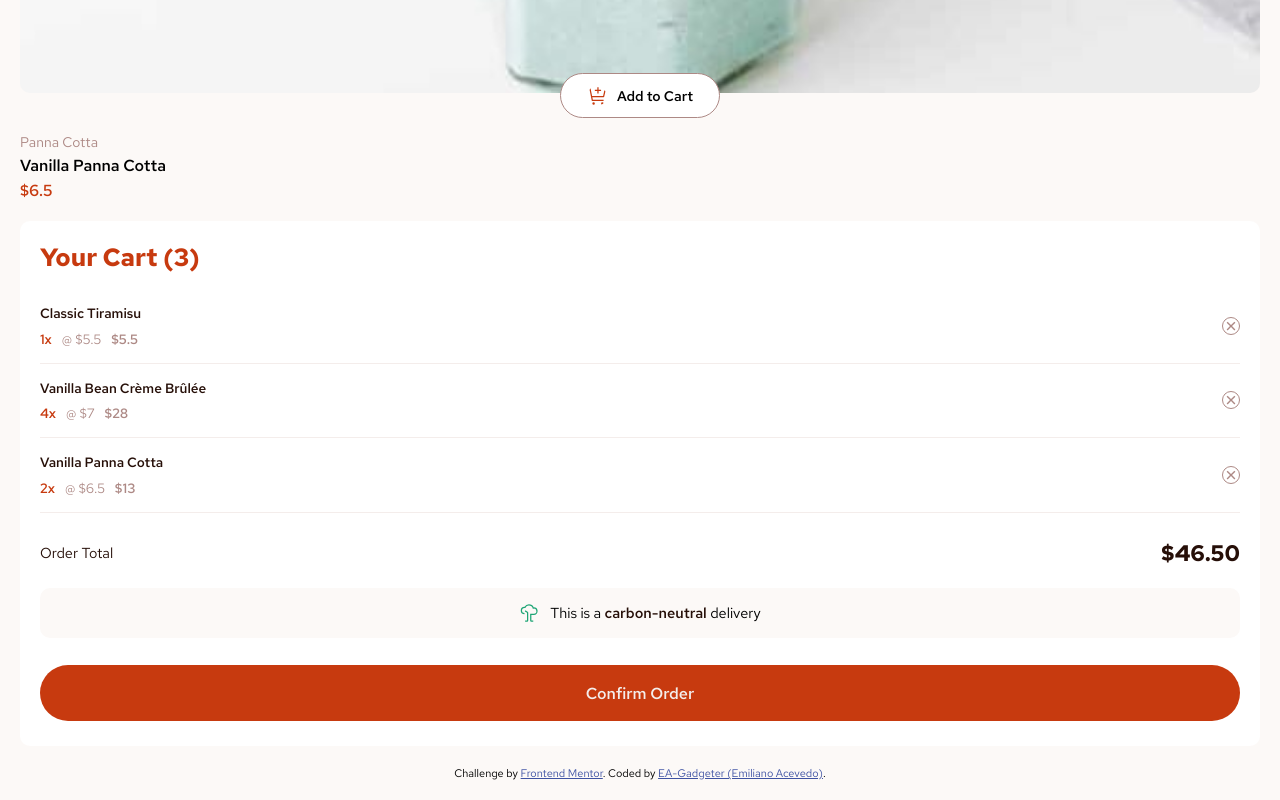
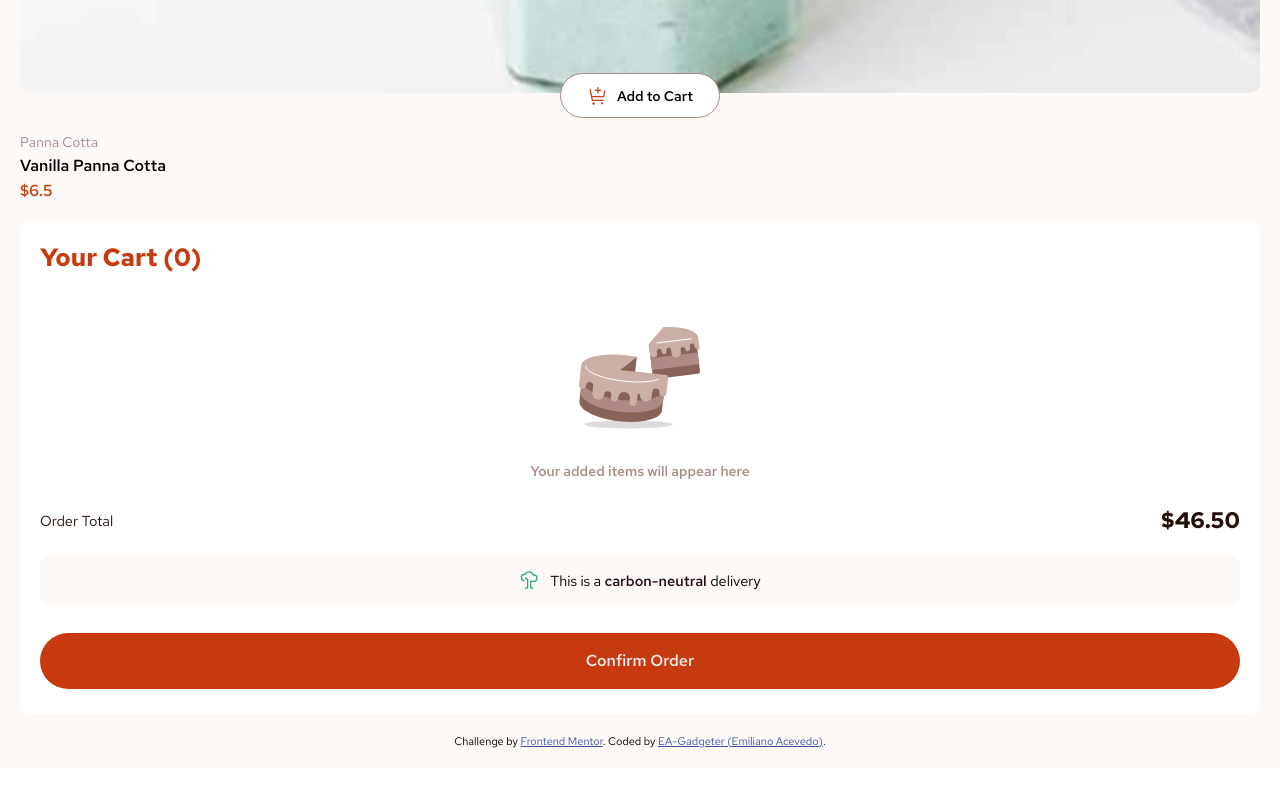
Before and after one commit to EA-Gadgeter/product-card-list-challenge, an Angular app: page / in a window 1280 px wide. Shown: the part 8307-9107 px from the top of the page. After the commit the page ends 9075 px from the top, so only its background shows below. Built offline with nearby package versions, Linux system fonts and the light colour scheme.

Commit message:
Able to add products to cart

```diff
--- a/src/app/cart/components/cart-item/cart-item.component.ts
+++ b/src/app/cart/components/cart-item/cart-item.component.ts
@@ -1,4 +1,6 @@
 import { Component, Input } from '@angular/core';
+
+import { CartService } from '../../services/cart.service';
 
 import type { CartItem } from '../../interfaces';
 
@@ -10,4 +12,8 @@ import type { CartItem } from '../../interfaces';
 export class CartItemComponent {
   @Input({ required: true })
   public cartItemInfo!: CartItem;
+
+  constructor(
+    private cartService: CartService
+  ) {}
 }
--- a/src/app/cart/components/cart/cart.component.html
+++ b/src/app/cart/components/cart/cart.component.html
@@ -1,8 +1,8 @@
 <aside>
-  <h3>Your Cart ({{ cartItems.length }})</h3>
+  <h3>Your Cart ({{ cart.length }})</h3>
 
   <div
-    *ngIf="!cartItems.length"
+    *ngIf="!cart.length"
     class="no-items"
   >
     <img src="/assets/images/illustration-empty-cart.svg" alt="">
@@ -12,10 +12,10 @@
 
   <div class="cart-container">
     <ul
-      *ngIf="cartItems.length > 0"
+      *ngIf="cart.length > 0"
     >
       <cart-cart-item
-        *ngFor="let item of cartItems"
+        *ngFor="let item of cart"
         [cartItemInfo]="item"
       />
     </ul>
--- a/src/app/cart/components/cart/cart.component.ts
+++ b/src/app/cart/components/cart/cart.component.ts
@@ -1,6 +1,6 @@
 import { Component } from '@angular/core';
-
-import { CartItem } from '../../interfaces';
+8
+import { CartService } from '../../services/cart.service';
 
 @Component({
   selector: 'cart-cart',
@@ -8,21 +8,12 @@ import { CartItem } from '../../interfaces';
   styleUrl: './cart.component.css'
 })
 export class CartComponent {
-  public cartItems: CartItem[] = [
-    {
-      name: "Classic Tiramisu",
-      quantity: 1,
-      unitPrice: 5.50,
-    },
-    {
-      name: "Vanilla Bean Crème Brûlée",
-      quantity: 4,
-      unitPrice: 7.00,
-    },
-    {
-      name: "Vanilla Panna Cotta",
-      quantity: 2,
-      unitPrice: 6.50,
-    }
-  ]
+
+  constructor(
+    private cartService: CartService
+  ) {}
+
+  public get cart() {
+    return this.cartService.cart;
+  }
 }
--- /dev/null
+++ b/src/app/cart/services/cart.service.ts
@@ -0,0 +1,26 @@
+import { Injectable } from '@angular/core';
+import type { CartItem } from '@/app/cart/interfaces';
+
+@Injectable({
+  providedIn: 'root'
+})
+export class CartService {
+  private _cart: CartItem[] = [];
+
+  constructor() { }
+
+  public get cart() {
+    return [...this._cart];
+  }
+
+  public addProductToCart(item: CartItem): void {
+    const productIndex = this._cart.findIndex(cartItem => cartItem.id === item.id);
+
+    if (productIndex === -1) {
+      this._cart.push(item);
+      return;
+    }
+
+    this._cart[productIndex].quantity++;
+  }
+}
--- a/src/app/products/components/products-grid/products-grid.component.html
+++ b/src/app/products/components/products-grid/products-grid.component.html
@@ -2,7 +2,7 @@
 	<li *ngFor="let product of products">
 		<figure>
 			<img [src]="product.image.mobile">
-			<button>
+			<button (click)="onAddToCart(product)">
 				<img src="assets/images/icon-add-to-cart.svg">
 				<span>Add to Cart</span>
 			</button>
--- a/src/app/products/components/products-grid/products-grid.component.ts
+++ b/src/app/products/components/products-grid/products-grid.component.ts
@@ -1,8 +1,10 @@
 import { Component } from '@angular/core';
 
 import { ProductsService } from '@/app/products/services/products.service';
+import {CartService} from '@/app/cart/services/cart.service';
 
 import type { Product } from "@/app/products/interfaces/product.interface";
+import type {CartItem} from '@/app/cart/interfaces';
 
 @Component({
   selector: 'products-grid',
@@ -10,9 +12,22 @@ import type { Product } from "@/app/products/interfaces/product.interface";
   styleUrl: './products-grid.component.css'
 })
 export class ProductsGridComponent {
-  constructor(private productsService: ProductsService) {}
+  constructor(
+    private productsService: ProductsService,
+    private cartService: CartService,
+  ) {}
 
   public get products(): Product[] {
     return this.productsService.products;
   }
+
+  public onAddToCart(product: Product) {
+    this.cartService.addProductToCart({
+      id: product.id,
+      name: product.name,
+      unitPrice: product.price,
+      quantity: 1,
+      productImage: product.image
+    });
+  }
 }
--- a/src/app/products/interfaces/product.interface.ts
+++ b/src/app/products/interfaces/product.interface.ts
@@ -1,11 +1,12 @@
 export interface Product {
-    image:    Image;
+    id: number;
+    image:    ProductImage;
     name:     string;
     category: string;
     price:    number;
 }
 
-interface Image {
+interface ProductImage {
     thumbnail: string;
     mobile:    string;
     tablet:    string;
--- a/src/mock/data.json
+++ b/src/mock/data.json
@@ -1,5 +1,6 @@
 [
     {
+      "id": 1,
        "image": {
             "thumbnail": "./assets/images/image-waffle-thumbnail.jpg",
             "mobile": "./assets/images/image-waffle-mobile.jpg",
@@ -11,6 +12,7 @@
        "price": 6.50
     },
     {
+      "id": 2,
       "image": {
           "thumbnail": "./assets/images/image-creme-brulee-thumbnail.jpg",
           "mobile": "./assets/images/image-creme-brulee-mobile.jpg",
@@ -22,6 +24,7 @@
       "price": 7.00
     },
     {
+      "id": 3,
       "image": {
           "thumbnail": "./assets/images/image-macaron-thumbnail.jpg",
           "mobile": "./assets/images/image-macaron-mobile.jpg",
@@ -33,6 +36,7 @@
       "price": 8.00
     },
     {
+      "id": 4,
       "image": {
           "thumbnail": "./assets/images/image-tiramisu-thumbnail.jpg",
           "mobile": "./assets/images/image-tiramisu-mobile.jpg",
@@ -44,6 +48,7 @@
       "price": 5.50
     },
     {
+      "id": 5,
       "image": {
           "thumbnail": "./assets/images/image-baklava-thumbnail.jpg",
           "mobile": "./assets/images/image-baklava-mobile.jpg",
@@ -55,6 +60,7 @@
       "price": 4.00
     },
     {
+      "id": 6,
       "image": {
           "thumbnail": "./assets/images/image-meringue-thumbnail.jpg",
           "mobile": "./assets/images/image-meringue-mobile.jpg",
@@ -66,6 +72,7 @@
       "price": 5.00
     },
     {
+      "id": 7,
       "image": {
           "thumbnail": "./assets/images/image-cake-thumbnail.jpg",
           "mobile": "./assets/images/image-cake-mobile.jpg",
@@ -77,6 +84,7 @@
       "price": 4.50
     },
     {
+      "id": 8,
       "image": {
           "thumbnail": "./assets/images/image-brownie-thumbnail.jpg",
           "mobile": "./assets/images/image-brownie-mobile.jpg",
@@ -88,6 +96,7 @@
       "price": 4.50
     },
     {
+      "id": 9,
       "image": {
           "thumbnail": "./assets/images/image-panna-cotta-thumbnail.jpg",
           "mobile": "./assets/images/image-panna-cotta-mobile.jpg",
```
Also changed, not shown: src/app/cart/interfaces/cart-item.interface.ts (+9 -0 lines). Lines whose indentation alone changed are shown as unchanged.
